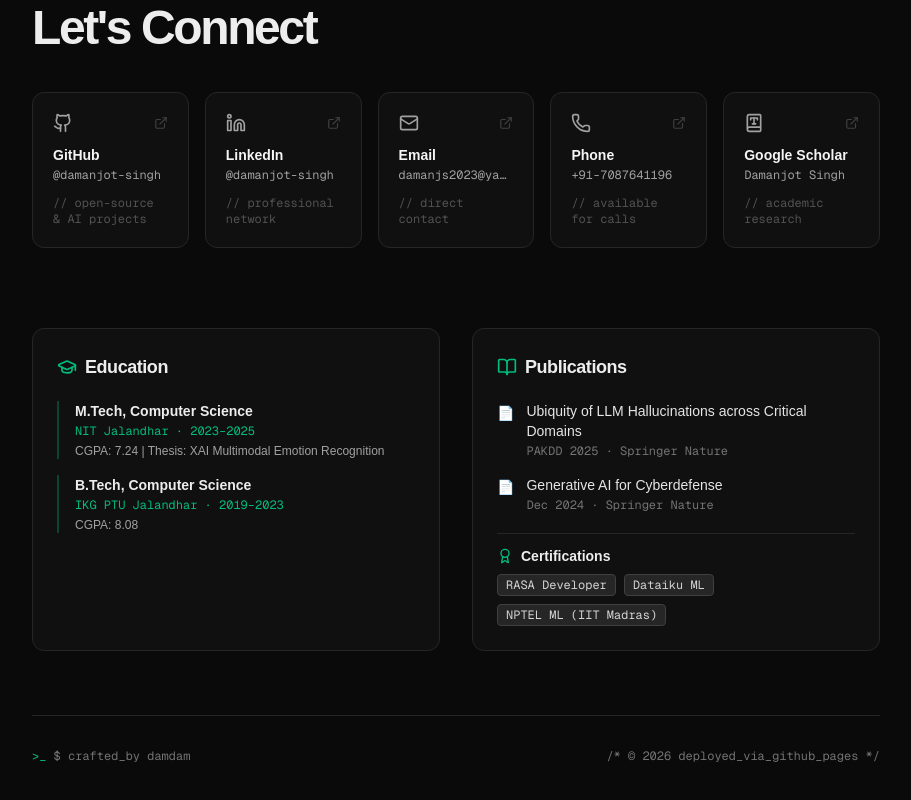
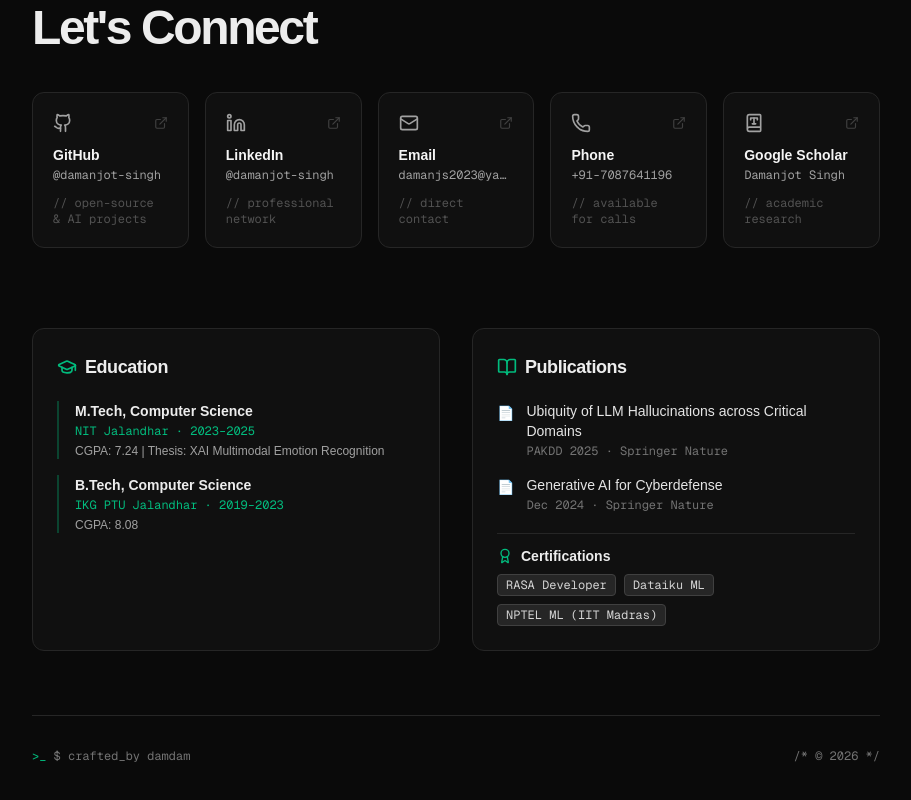
Before and after one commit to d4man/liquid-portfolio, a Next.js app: page / in a window 1280 px wide. Shown: the part 5194-5994 px from the top of the page, without its empty margins (184-1095 px from the left). Built offline with nearby package versions, Linux system fonts and the light colour scheme.

Commit message:
Update footer.tsx
updated hlinks for research papers

```diff
--- a/src/components/footer.tsx
+++ b/src/components/footer.tsx
@@ -128,7 +128,7 @@ export function Footer() {
                             <li className="flex gap-3 text-sm group">
                                 <span className="text-emerald-500 shrink-0 mt-0.5">📄</span>
                                 <div>
-                                    <a href="https://link.springer.com/chapter/10.1007/978-981-99-8260-8_29" target="_blank" rel="noreferrer" className="inline-flex items-center gap-1.5 text-neutral-900 dark:text-neutral-200 hover:text-emerald-600 dark:hover:text-emerald-400 transition-colors font-medium">
+                                    <a href="https://link.springer.com/chapter/10.1007/978-981-96-8197-6_9" target="_blank" rel="noreferrer" className="inline-flex items-center gap-1.5 text-neutral-900 dark:text-neutral-200 hover:text-emerald-600 dark:hover:text-emerald-400 transition-colors font-medium">
                                         Ubiquity of LLM Hallucinations across Critical Domains
                                         <ExternalLink className="w-3 h-3 opacity-0 -translate-x-2 group-hover:opacity-100 group-hover:translate-x-0 transition-all" />
                                     </a>
@@ -138,7 +138,7 @@ export function Footer() {
                             <li className="flex gap-3 text-sm group">
                                 <span className="text-emerald-500 shrink-0 mt-0.5">📄</span>
                                 <div>
-                                    <a href="https://dl.acm.org/doi/10.1007/978-981-99-8260-8" target="_blank" rel="noreferrer" className="inline-flex items-center gap-1.5 text-neutral-900 dark:text-neutral-200 hover:text-emerald-600 dark:hover:text-emerald-400 transition-colors font-medium">
+                                    <a href="https://doi.org/10.1007/978-981-97-8460-8_7" target="_blank" rel="noreferrer" className="inline-flex items-center gap-1.5 text-neutral-900 dark:text-neutral-200 hover:text-emerald-600 dark:hover:text-emerald-400 transition-colors font-medium">
                                         Generative AI for Cyberdefense
                                         <ExternalLink className="w-3 h-3 opacity-0 -translate-x-2 group-hover:opacity-100 group-hover:translate-x-0 transition-all" />
                                     </a>
@@ -168,7 +168,7 @@ export function Footer() {
                     <div>
                         <span className="text-emerald-500">{">_ "}</span>$ crafted_by damdam
                     </div>
-                    <div>{"/* © 2026 deployed_via_github_pages */"}</div>
+                    <div>{"/* © 2026 */"}</div>
                 </div>
             </div>
         </footer>
```
